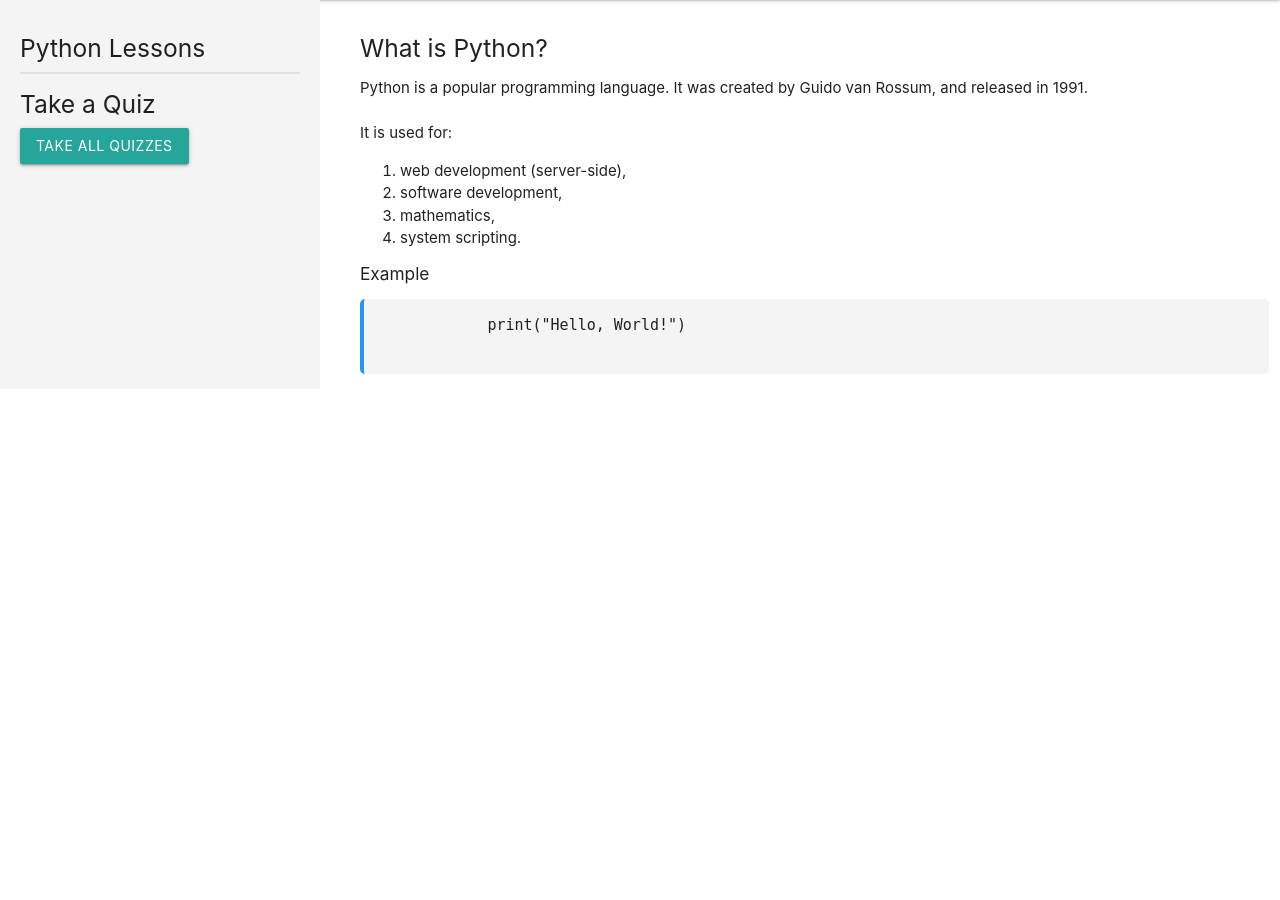
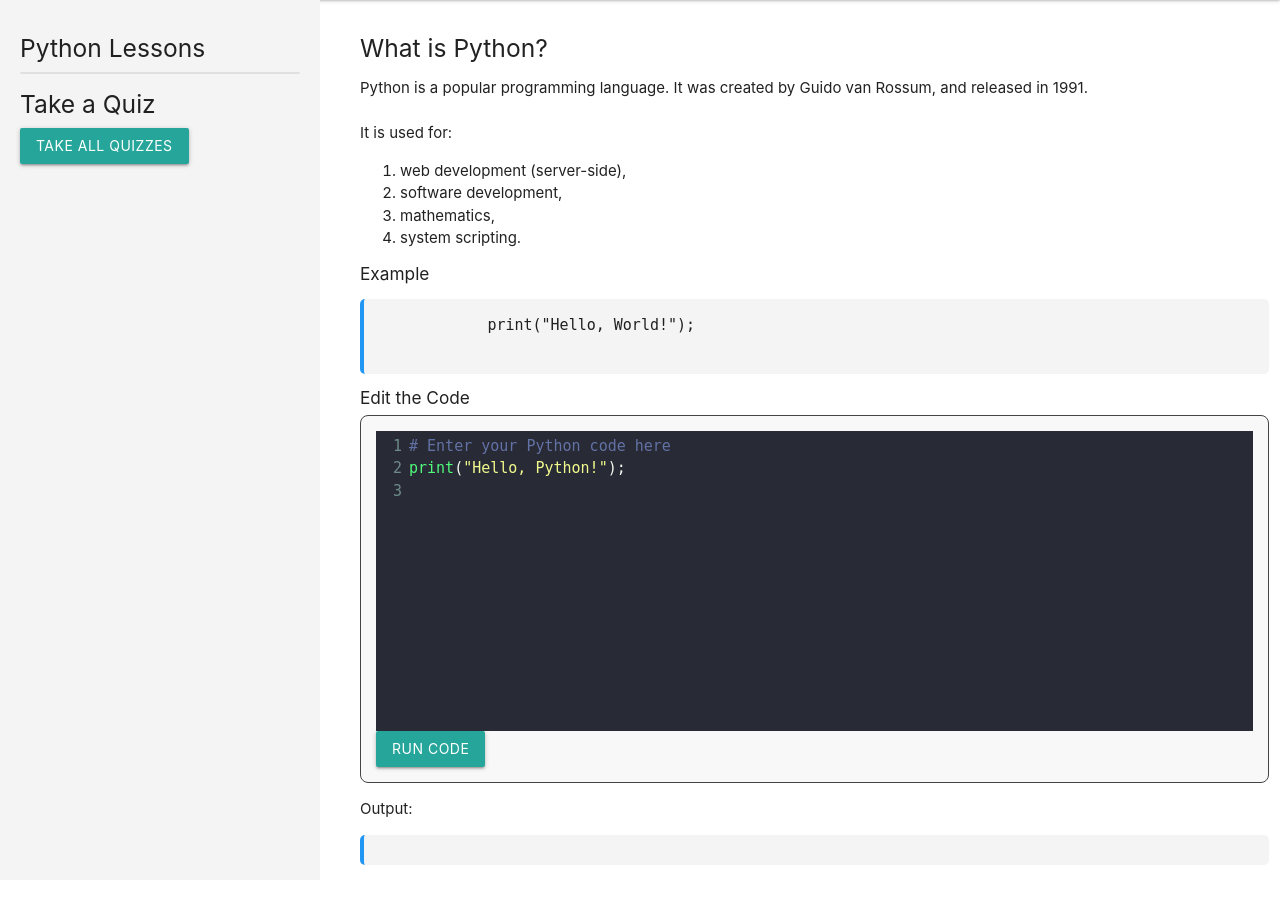
Before and after one commit to SruthyMundakkal/PythonLearningApp, a Django app: page / in a window 1280 px wide. Shown: the part 65-965 px from the top of the page. Before the commit the page ends 439 px from the top, so only its background shows below. Run offline with Django 5.2, Linux system fonts and the light colour scheme; data that the repository does not hold is empty.

Commit message:
code snippet added in home page

```diff
--- a/courses/templates/courses/home.html
+++ b/courses/templates/courses/home.html
@@ -46,46 +46,105 @@
 
         <h6>Example</h6>
         <pre style="background-color:#f4f4f4; padding: 1rem; border-left: 4px solid #2196f3; border-radius: 5px;">
-            <code>print("Hello, World!")</code>
+            <code>print("Hello, World!");</code>
         </pre>
+
+        <h6>Edit the Code</h6>
+        <div style="background-color:hsla(0, 0.00%, 97.30%, 0.99); padding: 1rem; border-radius: 8px; border:1px solid #444; margin-bottom: 1rem;">
+            <form method="POST" id="code-form">
+                {% csrf_token %}
+                <textarea id="code-editor" name="code_snippet" rows="10" style="width: 100%;"># Enter your Python code here
+print("Hello, Python!");
+                </textarea>
+                <button type="submit" class="btn btn-primary">Run Code</button>
+            </form>
+        </div>
+
+        <!-- Output Section -->
+        <div id="output">
+            <p>Output:</p>
+            <pre id="code-output" style="background-color: #f4f4f4; padding: 1rem; border-left: 4px solid #2196f3; border-radius: 5px;"></pre>
+        </div>
     </div>
 </div>
 
 <script>
-    document.querySelectorAll('a[data-id]').forEach(link => {
-        link.addEventListener('click', function (event) {
-            event.preventDefault();
-            const lessonId = this.dataset.id;
+    document.addEventListener('DOMContentLoaded', () => {
+        const lessonList = document.getElementById("lesson-list");
+
+        lessonList.addEventListener("click", (event) => {
+            if (event.target.tagName.toLowerCase() === 'a' && event.target.hasAttribute('data-id')) {
+                const lessonId = event.target.getAttribute("data-id");
                 const topicList = document.getElementById(`topics-${lessonId}`);
 
+                // Toggle visibility of topic list
+                topicList.style.display = (topicList.style.display === "block") ? "none" : "block";
+
+                // Hide other topic lists
                 document.querySelectorAll('.topics').forEach(el => {
+                    if (el.id !== topicList.id) {
                         el.style.display = "none";
+                    }
                 });
+            }
 
-            topicList.style.display = (topicList.style.display === "block") ? "none" : "block";
-        });
-    });
-
-    document.getElementById("lesson-list").addEventListener("click", function (event) {
             if (event.target.tagName.toLowerCase() === 'a' && event.target.hasAttribute('data-topic-id')) {
                 const topicId = event.target.getAttribute("data-topic-id");
 
                 fetch(`/topic/${topicId}/details/`)
-                .then(response => {
-                    if (!response.ok) {
-                        throw new Error("Network response was not ok");
-                    }
-                    return response.text(); // Get full HTML
-                })
+                    .then(response => response.text())
                     .then(html => {
                         const lessonDetail = document.getElementById("lesson-details");
-                    lessonDetail.innerHTML = html; // Replace right panel with topic detail HTML
+                        lessonDetail.innerHTML = html;  // Replace right panel with topic detail HTML
                     })
                     .catch(error => {
                         console.error('Error fetching topic details:', error);
                     });
             }
         });
+
+        // Code Editor Setup
+        const textarea = document.getElementById("code-editor");
+        const form = document.getElementById("code-form");
+        const outputDiv = document.getElementById("output");
+
+        // Initialize CodeMirror
+        const editor = CodeMirror.fromTextArea(textarea, {
+            lineNumbers: true,
+            mode: "python",
+            matchBrackets: true,
+            theme: "dracula",
+            readOnly: false
+        });
+
+        form.addEventListener("submit", (event) => {
+            event.preventDefault();  // Prevent default form submission (i.e., page reload)
+
+            const codeSnippet = editor.getValue();  // Get value from CodeMirror
+
+            // Make an asynchronous POST request using fetch
+            fetch("{% url 'run_code' %}", {
+                method: "POST",
+                headers: {
+                    "Content-Type": "application/x-www-form-urlencoded",
+                    "X-CSRFToken": document.querySelector('[name=csrfmiddlewaretoken]').value
+                },
+                body: `code_snippet=${encodeURIComponent(codeSnippet)}`
+            })
+            .then(response => response.json())  // Expecting JSON response
+            .then(data => {
+                // Update output div based on the result
+                if (data.output) {
+                    outputDiv.innerHTML = `<pre style="background: black; color: white; padding: 10px; border-radius: 5px;">${data.output}</pre>`;
+                } else if (data.error) {
+                    outputDiv.innerHTML = `<pre style="background: #ff3333; color: white; padding: 10px; border-radius: 5px;">${data.error}</pre>`;
+                }
+            })
+            .catch(error => {
+                outputDiv.innerHTML = `<pre style="background: #ff3333; color: white; padding: 10px; border-radius: 5px;">Error: ${error}</pre>`;
+            });
+        });
+    });
 </script>
 
 {% endblock %}
--- a/courses/urls.py
+++ b/courses/urls.py
@@ -9,6 +9,6 @@
     path('topic/<int:topic_id>/details/', views.topic_detail_partial, name='topic_detail_partial'),
     path('contact/', views.contact, name='contact'),
     path('lesson/<int:id>/', views.lesson_detail, name='lesson-detail'),
-    path('run_code/<int:topic_id>/', views.run_code, name='run_code'),
+    path('run_code/', views.run_code, name='run_code'),
 
 ]
--- a/courses/views.py
+++ b/courses/views.py
@@ -102,7 +102,7 @@
 
     return render(request, 'courses/contact.html', {'form': form})
 
-def run_code(request, topic_id):
+def run_code(request):
     if request.method == "POST":
         code_snippet = request.POST.get("code_snippet", "")
         print(f"Received code: {code_snippet}")  # For debugging
```
Also changed, not shown: courses/templates/courses/lesson_detail.html (+0 -57 lines). Lines whose indentation alone changed are shown as unchanged.
